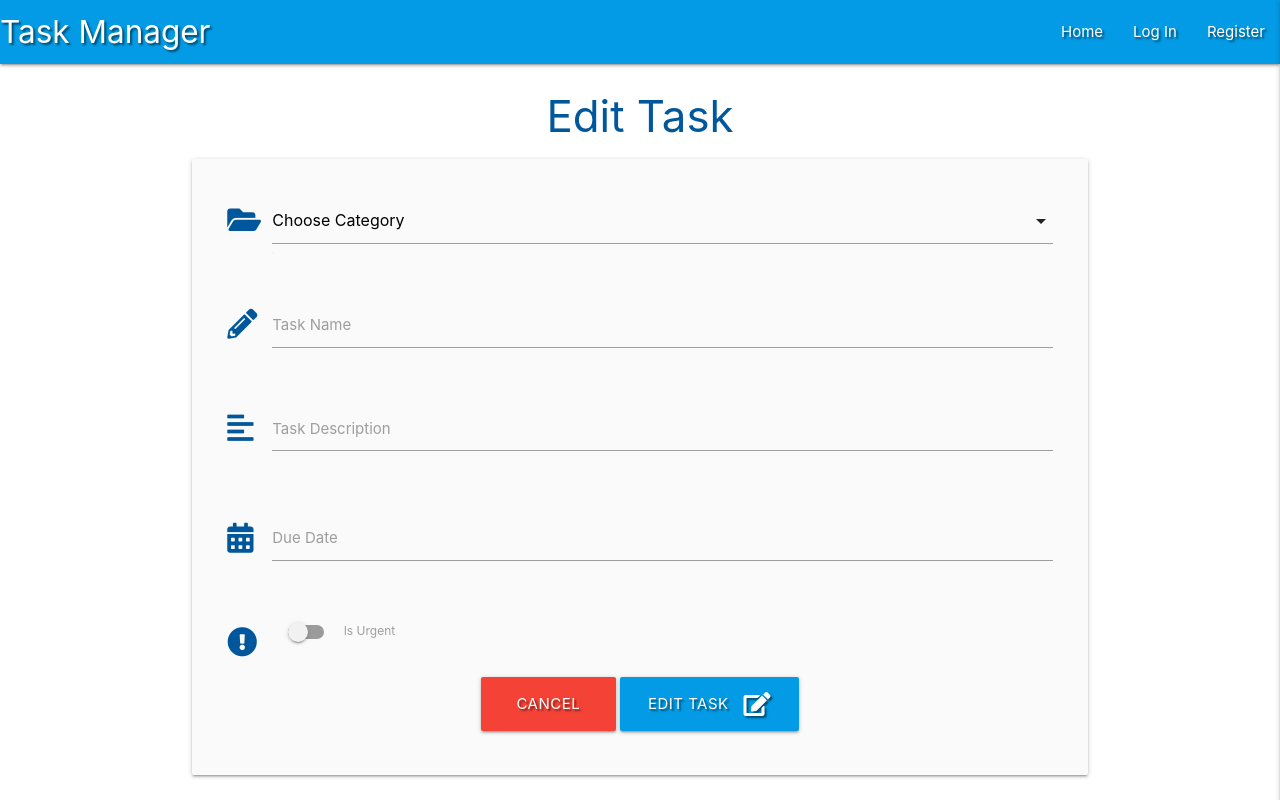
After one commit to meltaylor78/mongoDB_flask_project, a Flask app: template templates/edit_task.html in a window 1280 px wide. The commit adds this page. Run offline with Flask 2, Linux system fonts and the light colour scheme; the template is opened without the code that fills it, so the values that code supplies are empty; some libraries are stand-ins or nearby versions.

Commit message:
adding edit function and page

```diff
--- a/app.py
+++ b/app.py
@@ -119,6 +119,13 @@ def add_task():
     return render_template("add_task.html", categories=categories)
 
 
+@app.route("/edit_task/<task_id>", methods=["GET", "POST"])
+def edit_task(task_id):
+    task = mongo.db.tasks.find_one({"_id": ObjectId(task_id)})
+    categories = mongo.db.categories.find().sort("category_name", 1)
+    return render_template("edit_task.html", task=task, categories=categories)
+
+
 
 
 if __name__ == "__main__":
--- a/static/css/style.css
+++ b/static/css/style.css
@@ -1,3 +1,15 @@
 .text-shadow {
     text-shadow: 2px 2px 2px rgba(0, 0, 0, 0.5);
 }
+
+.flashes h4{
+    line-height: 2;
+}
+
+.btn-small {
+    margin: 5px;
+}
+.collapsible .col strong {
+    margin: 5px;
+    line-height: 42px;
+}
--- /dev/null
+++ b/templates/edit_task.html
@@ -0,0 +1,82 @@
+{% extends "base.html" %}
+{% block content %}
+
+    <h3 class="light-blue-text text-darken-4 center-align">Edit Task</h3>
+
+    <div class="row card-panel grey lighten-5">
+        <form class="col s12" method="POST" action="{{ url_for('edit_task', task_id=task._id) }}">
+            <div class="row">
+                <div class="input-field col s12">
+                    <i class="fas fa-folder-open prefix light-blue-text text-darken-4"></i>
+                    <select id="category_name" name="category_name" class="validate" required>
+                        <option value="" disabled>Choose Category</option>
+                        {% for category in categories %}
+                        {% if category.category_name == task.category_name %}
+                        <option value="{{ category.category_name }}" selected>{{ category.category_name }}</option>
+                        {% else %}
+                        <option value="{{ category.category_name }}">{{ category.category_name }}</option>
+                        {% endif %}
+                        {% endfor %}
+                        <label for="category_name">Task Category</label>
+                    </select>
+                </div>
+            </div>
+            <div class="row">
+                <div class="input-field col s12">
+                    <i class="fas fa-pencil-alt light-blue-text text-darken-4 prefix"></i>
+                    <input id="task_name" name="task_name" minlength="5" maxlength="50"
+                        value="{{ task.task_name }}" type="text" class="validate" required>
+                    <label for="task_name">Task Name</label>
+                </div>
+            </div>
+            <div class="row">
+                <div class="input-field col s12">
+                    <i class="fas fa-align-left light-blue-text text-darken-4 prefix"></i>
+                    <textarea id="task_description" name="task_description" minlength="5" maxlength="200"
+                        class="materialize-textarea" required>
+                        {{- task.task_description -}}
+                    </textarea>
+                    <!-- in jinga (above) include minus (-) to remove white space, add a + to add white sapce.-->
+                    <label for="task_description">Task Description</label>
+                </div>
+            </div>
+
+            <div class="row">
+                <div class="input-field col s12">
+                    <i class="fas fa-calendar-alt prefix light-blue-text text-darken-4"></i>
+                    <input id="due_date" name="due_date" type="text"
+                        value="{{ task.due_date }}" class="datepicker validate" required>
+                    <label for="due_date">Due Date</label>
+                </div>
+            </div>
+
+            <div class="row">
+                <div class="input-field col 12">
+                    <div class="switch">
+                        <i class="fas fa-exclamation-circle light-blue-text text-darken-4 prefix"></i>
+                        <label for="is_urgent">
+                            {% if task.is_urgent == "on" %}
+                                <input type="checkbox" id="is_urgent" name="is_urgent" checked>
+                            {% else %}
+                                <input type="checkbox" id="is_urgent" name="is_urgent">
+                            {% endif %}
+                            <span class="lever"></span>
+                            Is Urgent
+                        </label>
+                    </div>
+                </div>
+            </div>
+            <div class="row">
+                <div class="col s12 center-align">
+                    <a href="{{ url_for('get_tasks') }}" class="btn-large red text-shadow">
+                        Cancel <i class="fa fas-times-circle right"></i>
+                    </a>
+                    <button type="submit" class="btn-large light-blue darken-1 text-shadow">
+                        Edit Task <i class="fas fa-edit right"></i>
+                    </button>
+                </div>
+            </div>
+        </form>
+    </div>
+
+{% endblock %}
```
Also changed, not shown: templates/tasks.html (+18 -7 lines).
